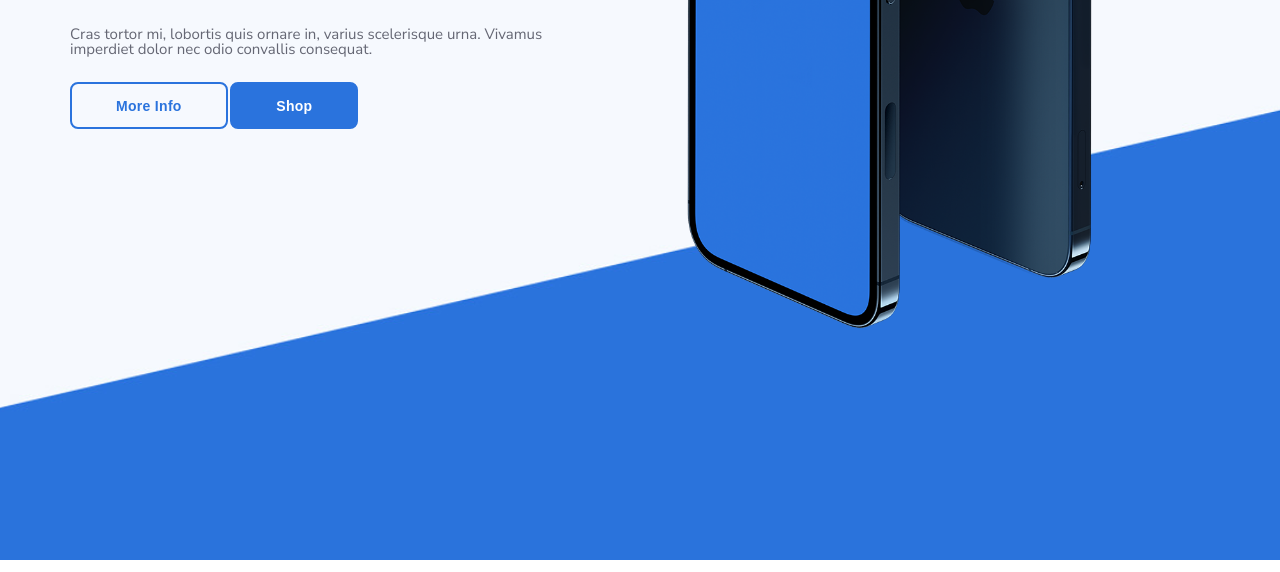
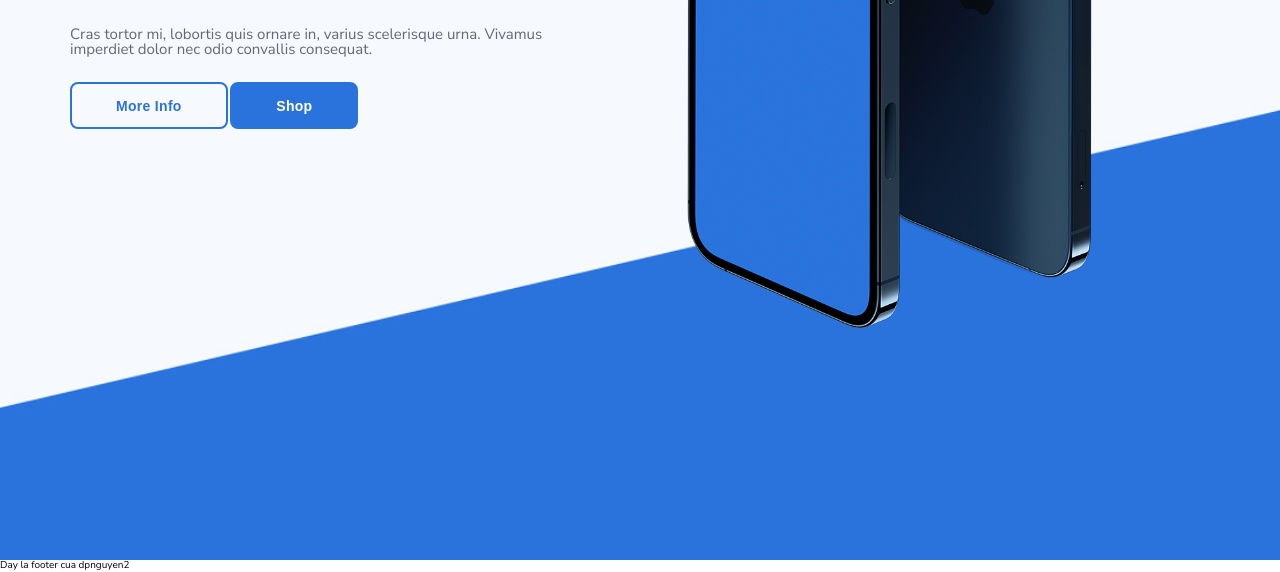
Before and after one commit to dpnguyen53/fe70_cyberphone, a plain HTML site: page index.html in a window 1280 px wide. Shown: the part 533-1105 px from the top of the page. Drawn offline with Linux system fonts and the light colour scheme.

Commit message:
dpnguyen2 implement footer

```diff
--- a/index.html
+++ b/index.html
@@ -61,7 +61,7 @@
         </section>
         <section class="products"></section>
       </main>
-      <footer></footer>
+      <footer>Day la footer cua dpnguyen2</footer>
     </div>
   </body>
 </html>
```
